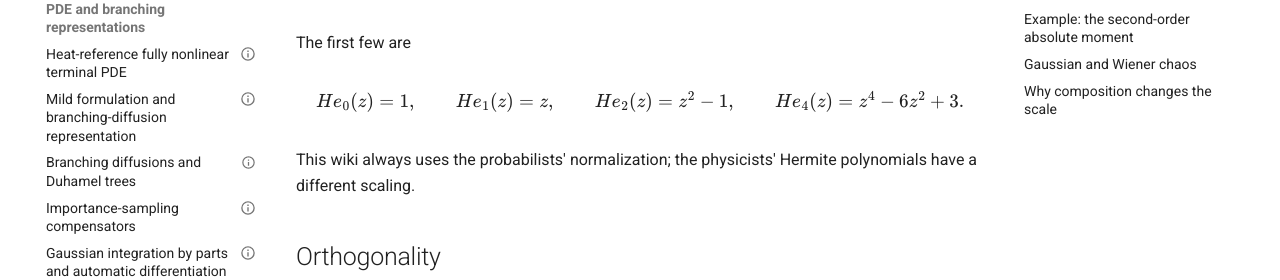
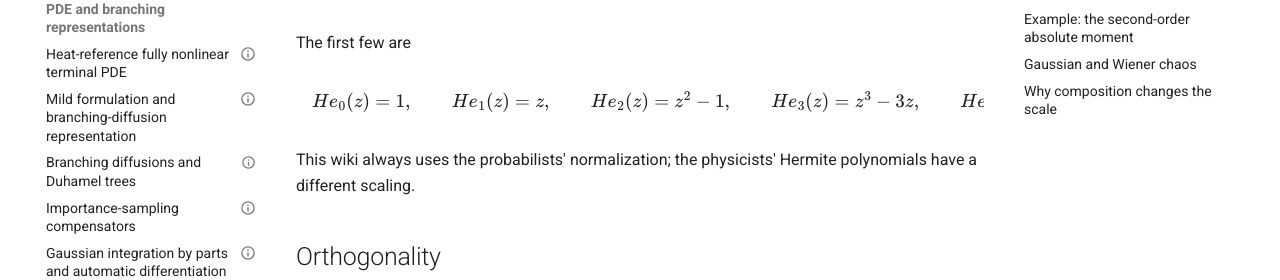
Before and after one commit to maciejgluchowski86-beep/ips-wiki, an MkDocs documentation site: the page built from docs/entries/hermite-polynomials-and-gaussian-chaos.md, in a window 1280 px wide and 900 px high, scrolled down 431 px. Shown: the part 170-450 px from the top of the window. Built offline with MkDocs 1.6.1 and Material for MkDocs 9.7.7, drawn with Linux system fonts in a browser that asks for light colours; comment, search, counter and statistics services are not loaded.

Commit message:
Add missing third Hermite polynomial

```diff
--- a/docs/entries/hermite-polynomials-and-gaussian-chaos.md
+++ b/docs/entries/hermite-polynomials-and-gaussian-chaos.md
@@ -36,6 +36,8 @@ He_0(z)=1,
 He_1(z)=z,
 \qquad
 He_2(z)=z^2-1,
+\qquad
+He_3(z)=z^3-3z,
 \qquad
 He_4(z)=z^4-6z^2+3.
 $$
```
